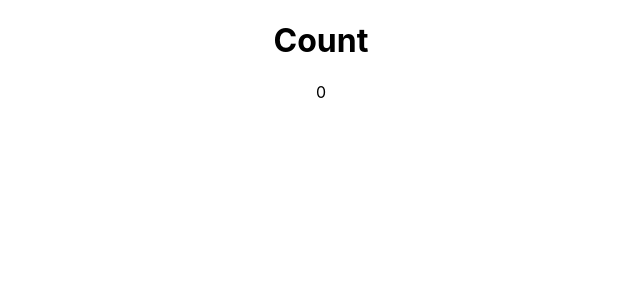
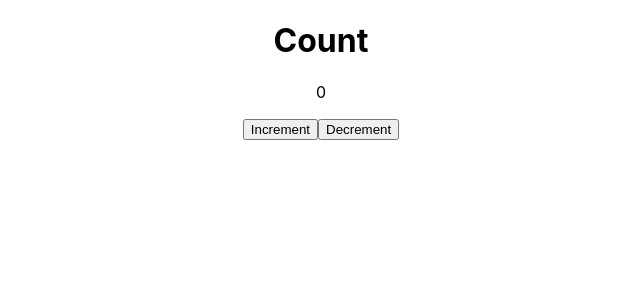
Before and after one commit to jon-cundiff/react-redux-practice-counter, a React (Create React App) app: page / in a window 1280 px wide. Shown: the top 300 px of the page, without its empty margins (319-959 px from the left). Built offline with nearby package versions, Linux system fonts and the light colour scheme.

Commit message:
implements IncrementDecrementCounter component

```diff
--- a/src/App.js
+++ b/src/App.js
@@ -1,10 +1,12 @@
 import "./App.css";
 import DisplayCounter from "./Components/DisplayCounter/DisplayCounter";
+import IncrementDecrementCounter from "./Components/IncrementDecrementCounter/IncrementDecrementCounter";
 
 function App() {
     return (
         <div className="App">
             <DisplayCounter />
+            <IncrementDecrementCounter />
         </div>
     );
 }
--- a/src/Components/IncrementDecrementCounter/IncrementDecrementCounter.js
+++ b/src/Components/IncrementDecrementCounter/IncrementDecrementCounter.js
@@ -2,8 +2,19 @@ import React from "react";
 import { connect } from "react-redux";
 import { addValue, subtractValue } from "../../store/actions";
 
-const IncrementDecrementCounter = () => {
-    return <div></div>;
+const IncrementDecrementCounter = ({ increment, decrement }) => {
+    return (
+        <div>
+            <button onClick={increment}>Increment</button>
+            <button onClick={decrement}>Decrement</button>
+        </div>
+    );
 };
 
-export default connect(null)(IncrementDecrementCounter);
+const mapDispatchToProps = (dispatch) => {
+    return {
+        increment: () => dispatch(addValue(1)),
+        decrement: () => dispatch(subtractValue(1)),
+    };
+};
+export default connect(null, mapDispatchToProps)(IncrementDecrementCounter);
--- a/src/store/actions.js
+++ b/src/store/actions.js
@@ -3,16 +3,16 @@ export const ACTION_TYPES = {
     SUBTRACT_VALUE: "SUBTRACT_VALUE",
 };
 
-export const addValue = (amount) => (dispatch) => {
-    dispatch({
+export const addValue = (amount) => {
+    return {
         type: ACTION_TYPES.ADD_VALUE,
         payload: amount,
-    });
+    };
 };
 
-export const subtractValue = (amount) => (dispatch) => {
-    dispatch({
+export const subtractValue = (amount) => {
+    return {
         type: ACTION_TYPES.SUBTRACT_VALUE,
         payload: amount,
-    });
+    };
 };
```
